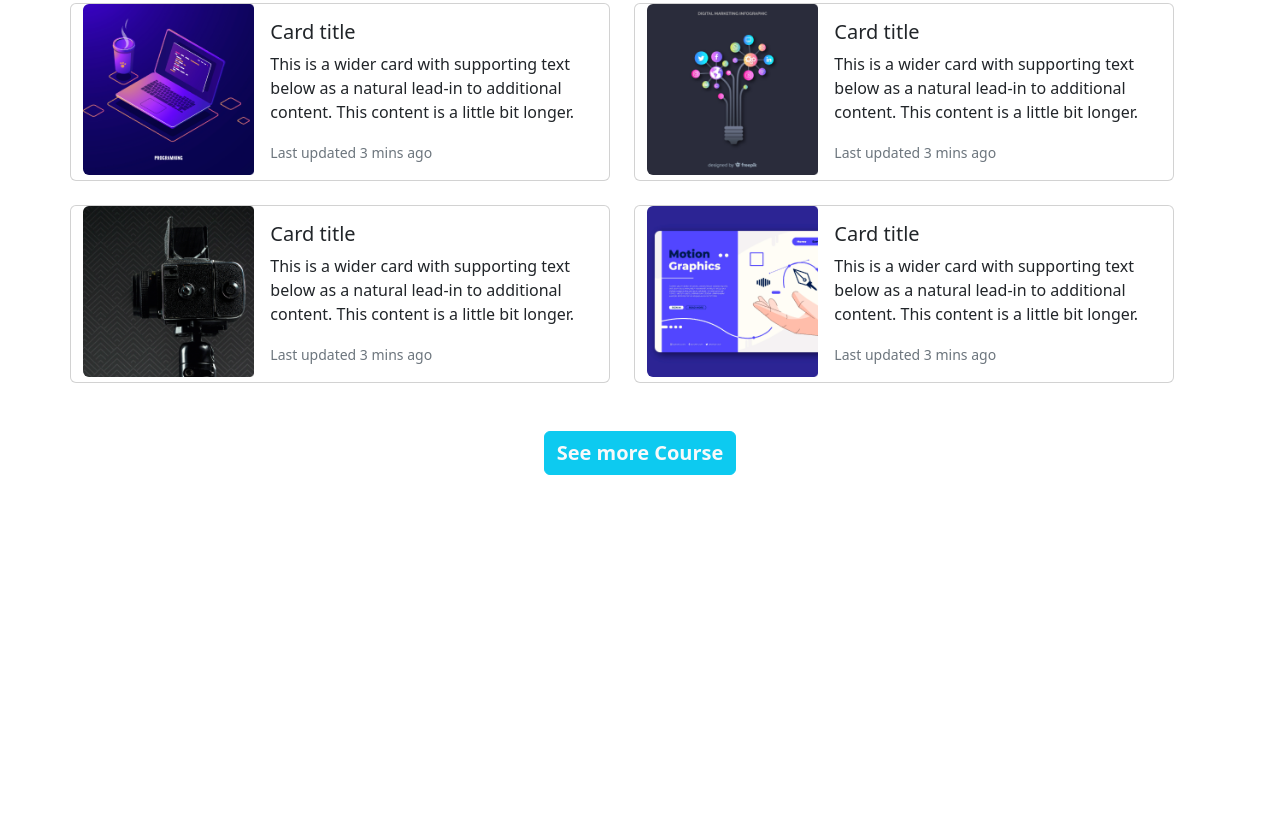
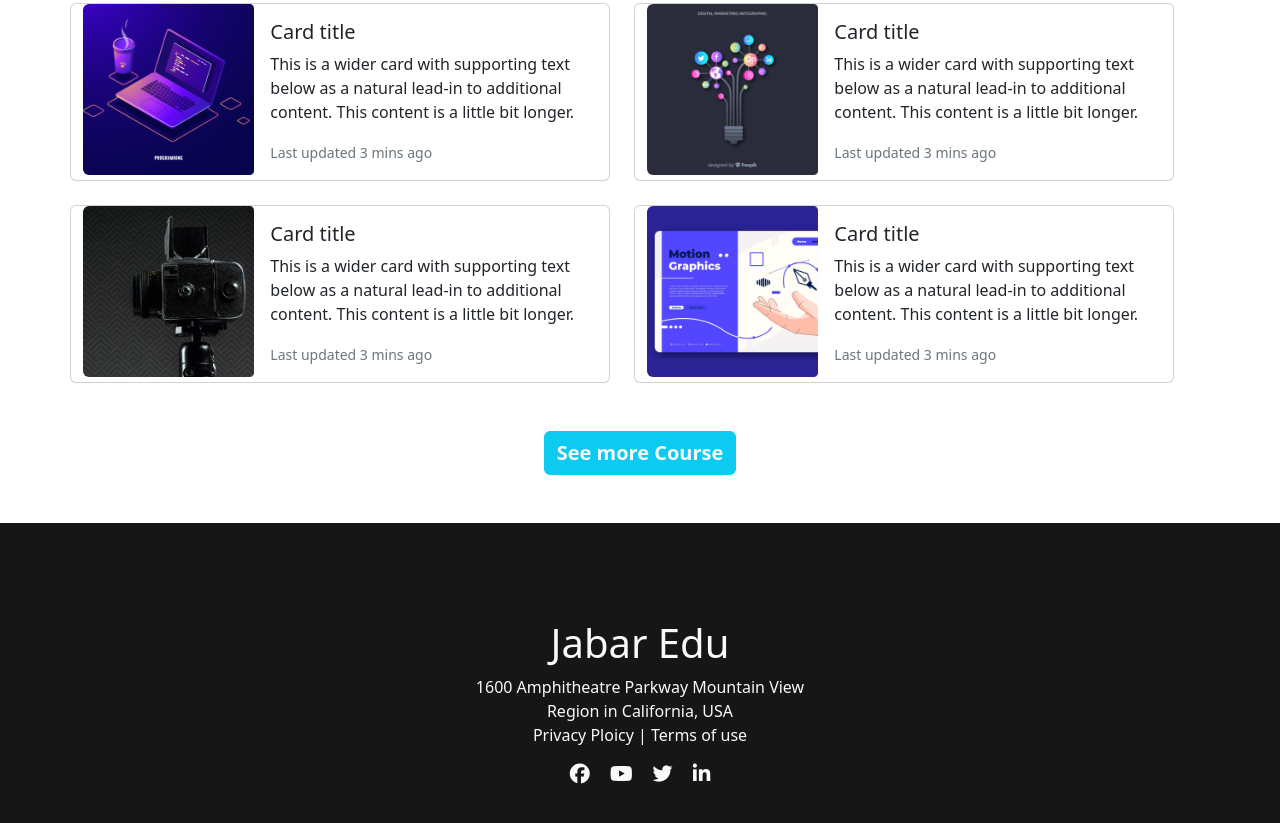
Before and after one commit to Jaber4770/Jaber_Edu, a plain HTML site: page index.html in a window 1280 px wide. Shown: the part 1163-1986 px from the top of the page. Before the commit the page ends 1686 px from the top, so only its background shows below. Drawn offline with nearby package versions, Linux system fonts and the light colour scheme.

Commit message:
footer added

```diff
--- a/CSS/style.css
+++ b/CSS/style.css
@@ -1,3 +1,5 @@
-.slider_overlay{
-    background-image: linear-gradient(rgba(0,0,0, 0.5), rgba(0,0,0, 0.5));
+
+.footer_bg{
+    background-color: #161616;
+
 }
--- a/index.html
+++ b/index.html
@@ -8,7 +8,10 @@
   <!-- bootstrap CDN link -->
   <link href="https://cdn.jsdelivr.net/npm/bootstrap@5.2.0/dist/css/bootstrap.min.css" rel="stylesheet"
     integrity="sha384-gH2yIJqKdNHPEq0n4Mqa/HGKIhSkIHeL5AyhkYV8i59U5AR6csBvApHHNl/vI1Bx" crossorigin="anonymous">
+    <!-- fontawesome link -->
+    <script src="https://kit.fontawesome.com/ffd6fdf319.js" crossorigin="anonymous"></script>
   <!-- bootstrap over write css  -->
+  <link rel="stylesheet" href="CSS/style.css">
 </head>
 
 <body>
@@ -217,8 +220,20 @@
       </div>
     </section>
   </main>
-  <footer>
-
+  <footer class="footer_bg text-light d-flex justify-content-center align-content-center text-center py-5">
+    <div class="my-5">
+      <h1>Jabar Edu</h1>
+      <span>1600 Amphitheatre Parkway Mountain View</span><br>
+      <span>Region in California, USA</span> <br>
+      <span>Privacy Ploicy | Terms of use</span>
+      <!-- social icon -->
+      <div class="mt-3">
+        <i class="fa-brands fa-facebook fs-5 mx-2"></i>
+        <i class="fa-brands fa-youtube fs-5 mx-2"></i>
+        <i class="fa-brands fa-twitter fs-5 mx-2"></i>
+        <i class="fa-brands fa-linkedin-in fs-5 mx-2"></i>
+      </div>
+    </div>
   </footer>
   <!-- bootstrap js bundle CDN link -->
   <script src="https://cdn.jsdelivr.net/npm/bootstrap@5.2.0/dist/js/bootstrap.bundle.min.js"
```
Lines whose indentation alone changed are shown as unchanged.
